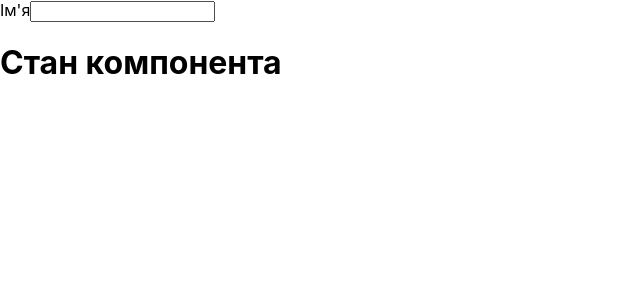
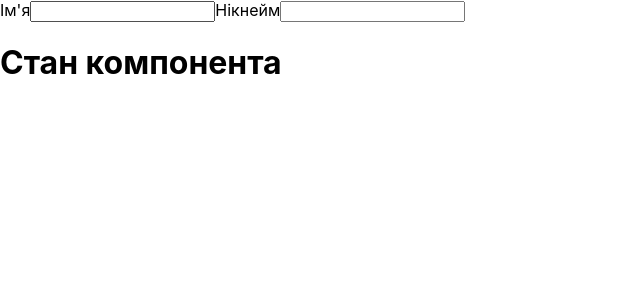
Before and after one commit to Allovallo/react-pract-03, a React (Create React App) app: page / in a window 1280 px wide. Shown: the top 300 px of the page, without its empty margins (0-640 px from the left). Built offline with nearby package versions, Linux system fonts and the light colour scheme.

Commit message:
App.js updated

```diff
--- a/src/App.js
+++ b/src/App.js
@@ -19,13 +19,14 @@ class App extends Component {
   state = {
     // todos: initialTodos,
     name: '',
+    tag: '',
   };
 
   // deleteTodo = todoId => {
   //   this.setState(prevState => ({ todos: prevState.todos.filter(todo => todo.id !== todoId) }));
   // };
 
-  handleInputChange = event => {
+  handleNameChange = event => {
     // console.log(event.currentTarget.value);
     this.setState({ inputValue: event.currentTarget.value });
   };
@@ -46,7 +47,12 @@ class App extends Component {
         <form>
           <label>
             Ім'я
-            <input type="text" value={this.state.name}></input>
+            <input type="text" name={this.state.name} onChange={this.handleNameChange} />
+          </label>
+
+          <label>
+            Нікнейм
+            <input type="text" value={this.state.tag} />
           </label>
         </form>
 
```
